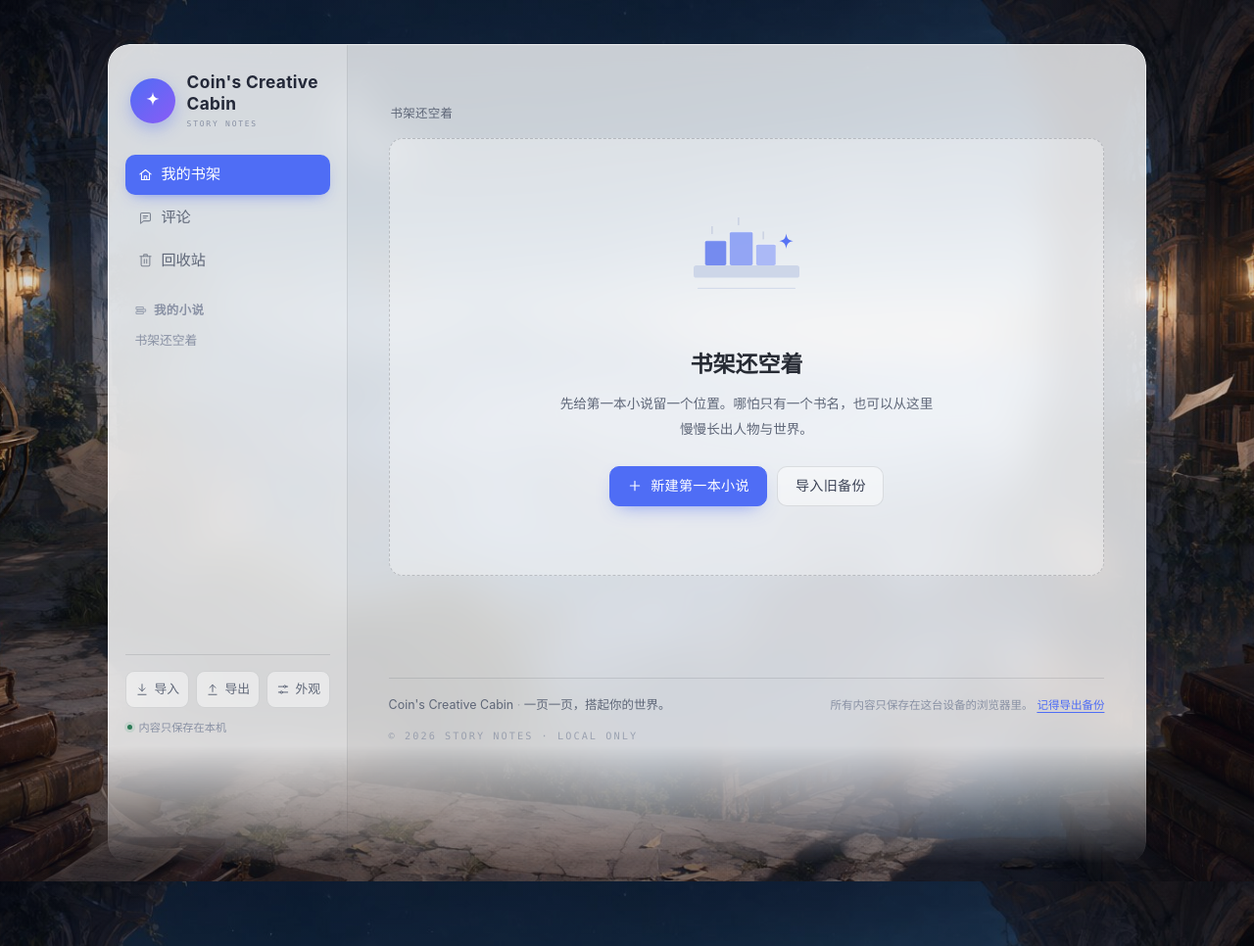
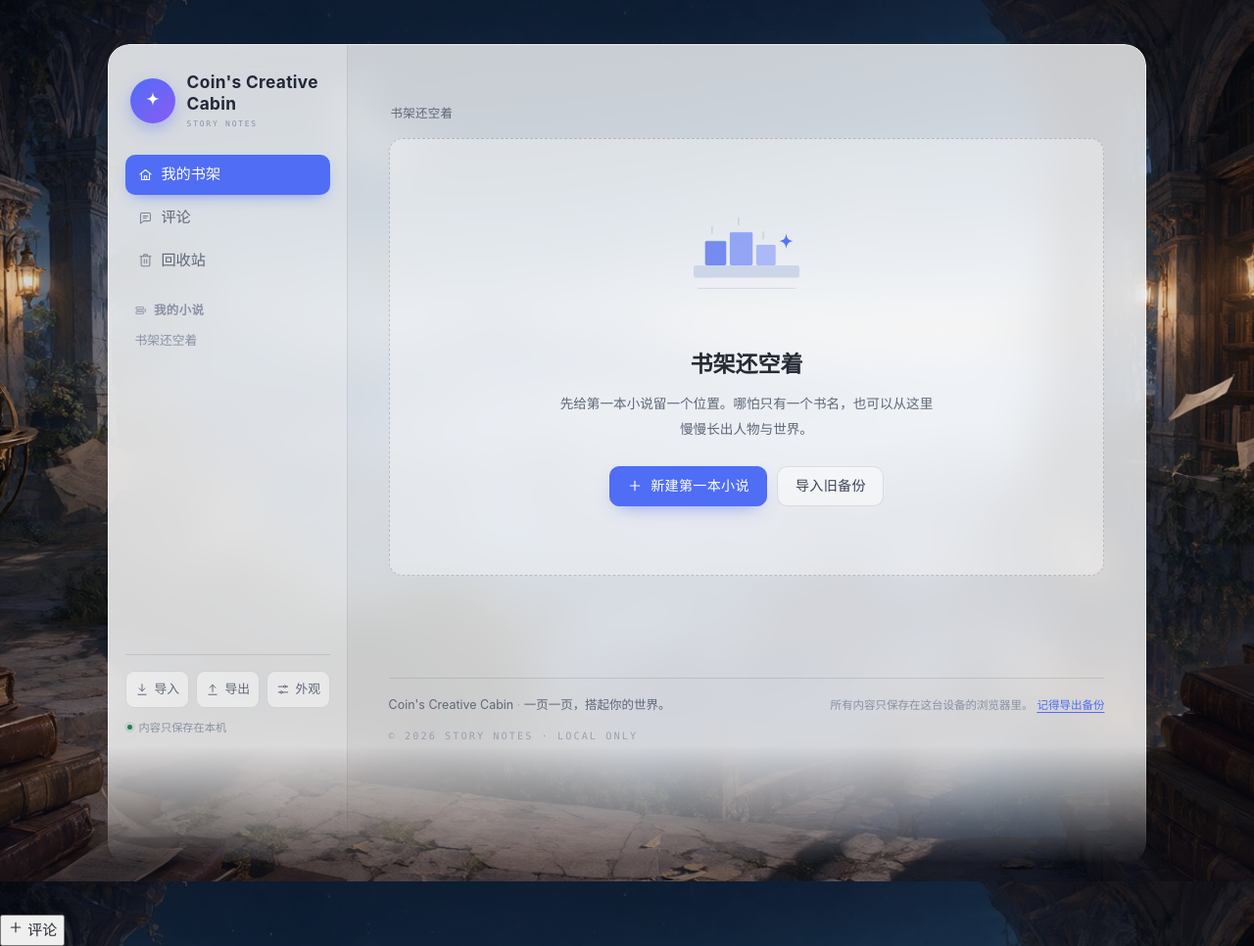
Before and after one commit to fakeCoin5647/fakeCoin5647.github.io, a Jekyll site: the page built from index.html, in a window 1280 px wide. Shown: the whole page at 98% size. Built offline with Jekyll 4.4.1, drawn with Linux system fonts in a browser that asks for light colours.

Commit message:
Add comment button to default layout

```diff
--- a/_layouts/default.html
+++ b/_layouts/default.html
@@ -17,6 +17,12 @@
     </main>
   </div>
 
+  <button type="button" class="comment-fab" id="commentFab" aria-haspopup="dialog" aria-controls="commentDialog" aria-label="为当前页面添加评论">
+    <svg class="icon" aria-hidden="true"><use href="#i-plus"></use></svg>
+    <span class="comment-fab-label">评论</span>
+    <span class="comment-fab-count" id="commentFabCount" hidden>0</span>
+  </button>
+
   {% include templates.html %}
   {% include dialogs.html %}
 
```
